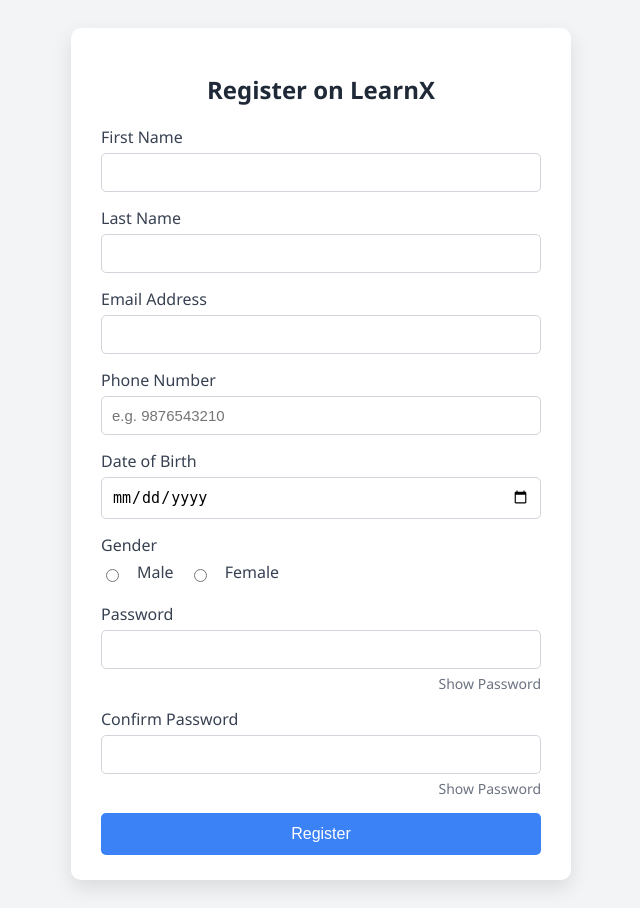
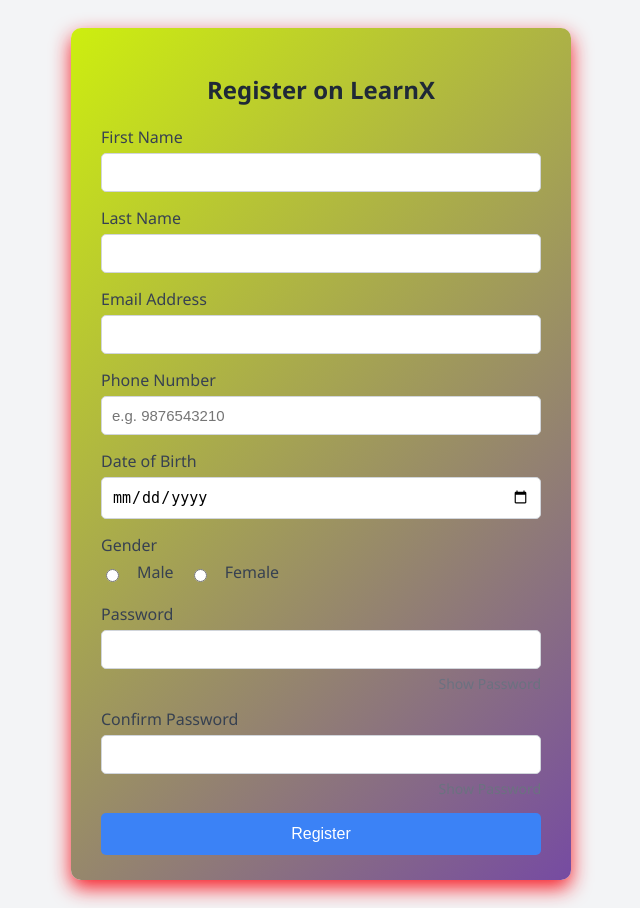
Before and after one commit to avanishrajput12/learning-platform, a PHP site: page /login.php in a window 1280 px wide. Shown: the whole page, without its empty margins (319-959 px from the left). Run offline with PHP 8.4, Linux system fonts and the light colour scheme.

Commit message:
27-09-2025

```diff
--- a/login.php
+++ b/login.php
@@ -20,12 +20,18 @@
     }
 
     .container {
-      background: #fff;
+      background:linear-gradient(135deg, #cdee0fff, #764ba2);
       padding: 25px 30px;
       border-radius: 10px;
-      box-shadow: 0 8px 20px rgba(0, 0, 0, 0.1);
+      box-shadow: 0 8px 20px rgba(247, 13, 24, 0.93);
       width: 100%;
       max-width: 500px;
+    }
+    .container:hover{
+        box-shadow: 0 12px 30px rgba(0, 0, 0, 0.2);
+        transform: translateY(-5px);
+        transition: all 0.3s ease;
+
     }
 
     h2 {
```
